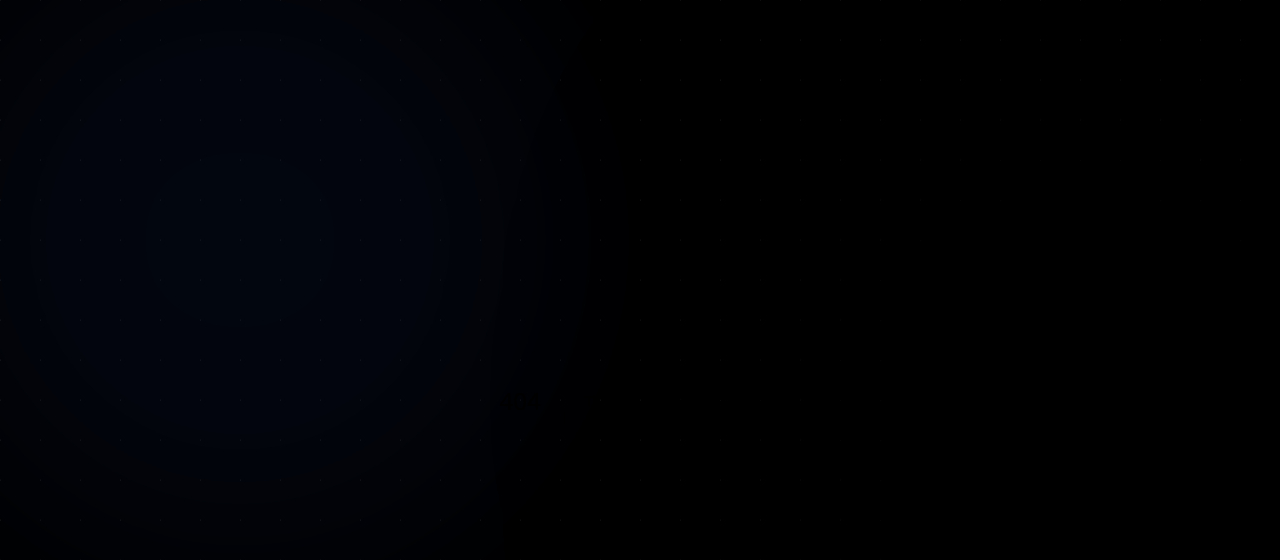
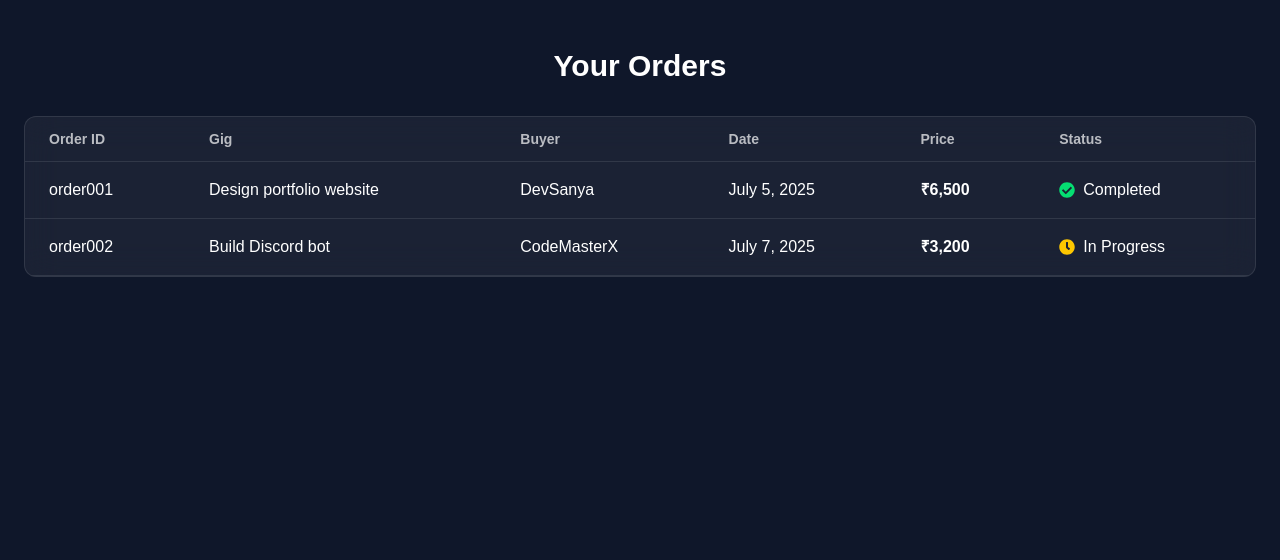
Before and after one commit to Sukhwinder-i0/GiqueX, a Next.js app in the folder client/: page /orders in a window 1280 px wide. Before the commit this address had no page. Shown: the top 560 px of the page. Built offline with nearby package versions, Linux system fonts and the light colour scheme.

Commit message:
orders page

```diff
--- a/client/src/app/auth/page.tsx
+++ b/client/src/app/auth/page.tsx
@@ -12,7 +12,7 @@ export default function Page () {
   const [login, setLogin] = useState(false);
 
   return (
-    <div className="min-h-screen bg-cover bg-center flex items-center justify-center">
+    <div className="min-h-screen flex items-center justify-center">
       <div className="w-full max-w-md p-8 bg-white/10 backdrop-blur-md border border-white/30 rounded-2xl text-white shadow-2xl">
         <h2 className="text-3xl font-semibold text-center mb-2">
           {login? 'Welcome back!' : 'Start with GiqueX'}
--- /dev/null
+++ b/client/src/app/orders/page.tsx
@@ -0,0 +1,74 @@
+'use client'
+
+import { FaCheckCircle, FaClock } from 'react-icons/fa'
+
+const orders = [
+  {
+    id: 'order001',
+    gig: 'Design portfolio website',
+    seller: 'DevSanya',
+    date: 'July 5, 2025',
+    price: '₹6,500',
+    status: 'completed',
+  },
+  {
+    id: 'order002',
+    gig: 'Build Discord bot',
+    seller: 'CodeMasterX',
+    date: 'July 7, 2025',
+    price: '₹3,200',
+    status: 'in progress',
+  },
+]
+
+const statusStyles = {
+  completed: {
+    label: 'Completed',
+    icon: <FaCheckCircle className="text-green-400" />,
+  },
+  'in progress': {
+    label: 'In Progress',
+    icon: <FaClock className="text-yellow-400" />,
+  },
+}
+
+export default function OrdersPage() {
+  return (
+    <section className="min-h-screen px-6 py-12 bg-[#0f172a] text-white">
+      <h1 className="text-3xl font-bold mb-8 text-center">Your Orders</h1>
+
+      <div className="overflow-x-auto rounded-xl bg-white/5 backdrop-blur-lg border border-white/10">
+        <table className="min-w-full table-auto">
+          <thead className="text-white/70 text-sm border-b border-white/10">
+            <tr className="text-left">
+              <th className="px-6 py-3">Order ID</th>
+              <th className="px-6 py-3">Gig</th>
+              <th className="px-6 py-3">Buyer</th>
+              <th className="px-6 py-3">Date</th>
+              <th className="px-6 py-3">Price</th>
+              <th className="px-6 py-3">Status</th>
+            </tr>
+          </thead>
+          <tbody>
+            {orders.map((order) => (
+              <tr
+                key={order.id}
+                className="border-b border-white/10 hover:bg-white/10 transition-all"
+              >
+                <td className="px-6 py-4">{order.id}</td>
+                <td className="px-6 py-4">{order.gig}</td>
+                <td className="px-6 py-4">{order.seller}</td>
+                <td className="px-6 py-4">{order.date}</td>
+                <td className="px-6 py-4 font-semibold">{order.price}</td>
+                <td className="px-6 py-4 flex items-center gap-2">
+                  {statusStyles[order.status].icon}
+                  {statusStyles[order.status].label}
+                </td>
+              </tr>
+            ))}
+          </tbody>
+        </table>
+      </div>
+    </section>
+  )
+}
--- a/client/src/components/Navbar.tsx
+++ b/client/src/components/Navbar.tsx
@@ -5,9 +5,11 @@ import { useState } from 'react';
 import { LogIn } from 'lucide-react';
 import { Button } from './ui/Button';
 import SearchBar from './ui/SearchBar';
+import { useRouter } from 'next/navigation';
 
 export default function Navbar() {
   const [isOpen, setIsOpen] = useState(false);
+  const router = useRouter()
 
   return (
     <>
```
